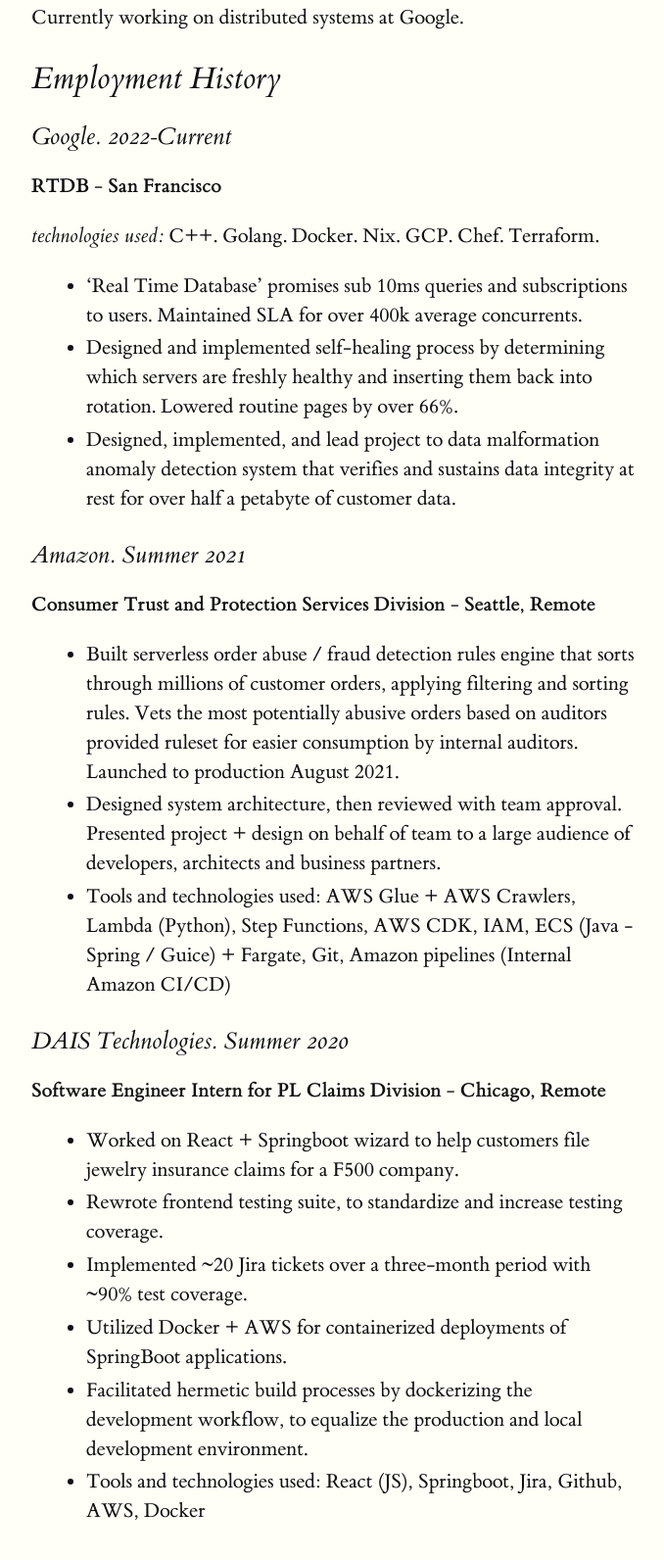
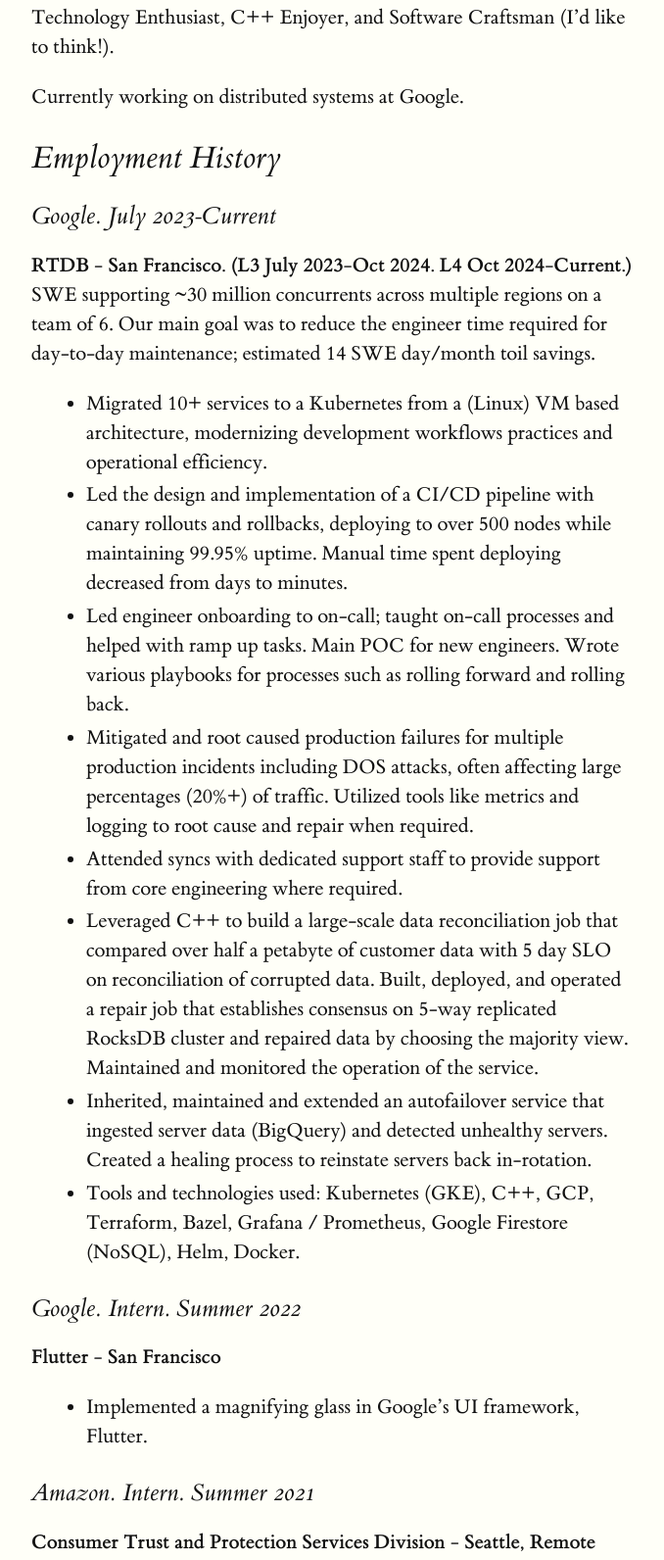
Before and after one commit to antholeole/blog, an Astro site: page / in a window 1280 px wide. Shown: the part 604-2196 px from the top of the page at 98% size, without its empty margins (128-806 px from the left). Built offline with nearby package versions, Linux system fonts and the light colour scheme; Astro itself is replaced by a stand-in of ours.

Commit message:
some home page touchups

```diff
--- a/src/pages/index.md
+++ b/src/pages/index.md
@@ -8,25 +8,35 @@ layout: ../components/Layout.astro
 
 ![image](/images/me.jpg)
 
+Technology Enthusiast, C++ Enjoyer, and Software Craftsman (I'd like to think!).
+
 Currently working on distributed systems at Google.
 
 ## Employment History
-### Google. 2022-Current
-**RTDB - San Francisco**
+### Google. July 2023-Current
+**RTDB - San Francisco. (L3 July 2023-Oct 2024. L4 Oct 2024-Current.)**
+SWE supporting ~30 million concurrents across multiple regions on a team of 6. Our main goal was to reduce the engineer time required for day-to-day maintenance; estimated 14 SWE day/month toil savings.
 
-_technologies used:_ C++. Golang. Docker. Nix. GCP. Chef. Terraform.
+- Migrated 10+ services to a Kubernetes from a (Linux) VM based architecture, modernizing development workflows practices and operational efficiency.
+- Led the design and implementation of a  CI/CD pipeline with canary rollouts and rollbacks, deploying to over 500 nodes while maintaining 99.95% uptime. Manual time spent deploying decreased from days to minutes.
+- Led engineer onboarding to on-call; taught on-call processes and helped with ramp up tasks. Main POC for new engineers. Wrote various playbooks for processes such as rolling forward and rolling back.
+- Mitigated and root caused production failures for multiple production incidents including DOS attacks, often affecting large percentages (20%+)  of traffic. Utilized tools like metrics and logging to root cause and repair when required.
+- Attended syncs with dedicated support staff to provide support from core engineering  where required.
+- Leveraged C++ to build a large-scale data reconciliation job that compared over half a petabyte of customer data with 5 day SLO on reconciliation of corrupted data. Built, deployed, and operated a repair job that establishes consensus on 5-way replicated RocksDB cluster and repaired data by choosing the majority view. Maintained and monitored the operation of the service.
+- Inherited, maintained and extended an autofailover service that ingested server data (BigQuery) and detected unhealthy servers. Created a healing process to reinstate servers back in-rotation.
+- Tools and technologies used: Kubernetes (GKE), C++,  GCP, Terraform, Bazel, Grafana / Prometheus, Google Firestore (NoSQL), Helm, Docker.
 
-- 'Real Time Database' promises sub 10ms queries and subscriptions to users. Maintained SLA for over 400k average concurrents.
-- Designed and implemented self-healing process by determining which servers are freshly healthy and inserting them back into rotation. Lowered routine pages by over 66%.
-- Designed, implemented, and lead project to data malformation anomaly detection system that verifies and sustains data integrity at rest for over half a petabyte of customer data.
+### Google. Intern. Summer 2022
+**Flutter - San Francisco**
+- Implemented a magnifying glass in Google's UI framework, Flutter.
 
-### Amazon. Summer 2021
+### Amazon. Intern. Summer 2021
 **Consumer Trust and Protection Services Division - Seattle, Remote**
 - Built serverless order abuse / fraud detection rules engine that sorts through millions of customer orders, applying filtering and sorting rules. Vets the most potentially abusive orders based on auditors provided ruleset for easier consumption by internal auditors. Launched to production August 2021.
 - Designed system architecture, then reviewed with team approval. Presented project + design on behalf of team to a large audience of developers, architects and business partners.
 - Tools and technologies used: AWS Glue + AWS Crawlers, Lambda (Python), Step Functions, AWS CDK, IAM, ECS (Java - Spring / Guice) + Fargate, Git, Amazon pipelines (Internal Amazon CI/CD)
 
-### DAIS Technologies. Summer 2020
+### DAIS Technologies. Intern. Summer 2020
 **Software Engineer Intern for PL Claims Division - Chicago, Remote**
 - Worked on React + Springboot wizard to help customers file jewelry insurance claims for a F500 company.
 - Rewrote frontend testing suite, to standardize and increase testing coverage.
@@ -36,6 +46,9 @@ _technologies used:_ C++. Golang. Docker. Nix. GCP. Chef. Terraform.
 - Tools and technologies used: React (JS), Springboot, Jira, Github,  AWS, Docker
 
 ## Projects
+- I tend to try to be a good open source citizen, at the very least opening issues and PR's for bugs I find while using software.
+- [My nix-based dotfile configuration](https://github.com/antholeole/nixconfig): fully reproduceable home-manager configuration for personal devices. I maintain these meticulously.
+- [My kubernetes home server](https://github.com/antholeole/home-server): I run my home server on kubernetes, using NixOS. Currently one node but always scouring ebay for a good deal to expand the cluster.
+- [Advent Of Code](https://github.com/antholeole/advent-of-code-2024-cpp): Advent of code. I take the whole year to do it, so this years might not be done yet.
 - [Contributor to DGS](https://github.com/Netflix/dgs-framework/pulls?q=is%3Apr+sort%3Aupdated-desc+is%3Aclosed+author%3Aantholeole), Netflix's graphQL server framework
-- [My nix configuration](https://github.com/antholeole/nixconfig): fully reproduceable nix configuration for personal devices
 - [Flutter contributor](https://github.com/flutter/flutter/pulls?q=is%3Apr+sort%3Aupdated-desc+author%3Aantholeole+is%3Aclosed): Leveraged low-level Skia API to implement a text editing magnifying glass feature for text editing accessibility, the #8 highest user-upvoted text editing issue in the top-20 most starred github repo of all time, Google’s UI framework, Flutter. Shipped this highly requested feature to millions of global users.
```
